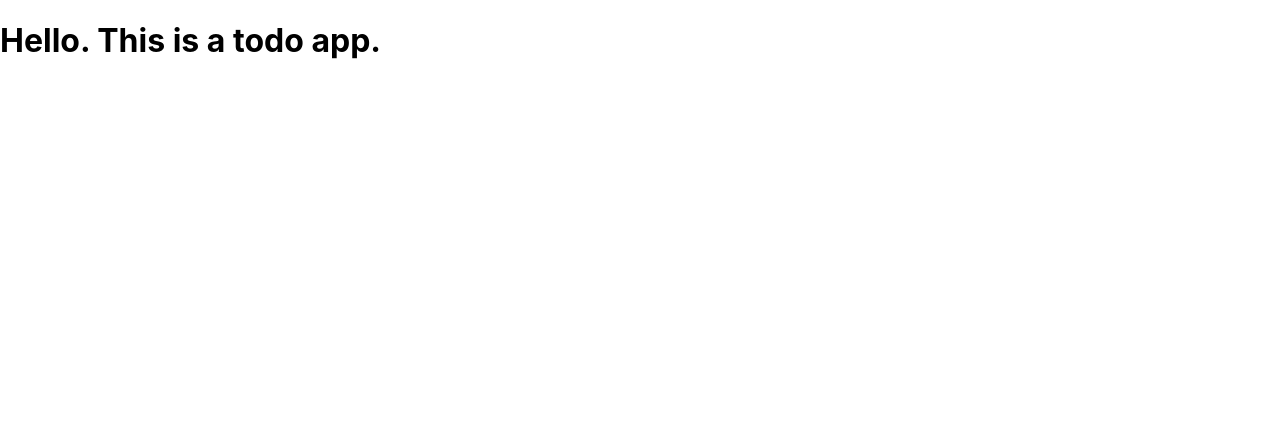
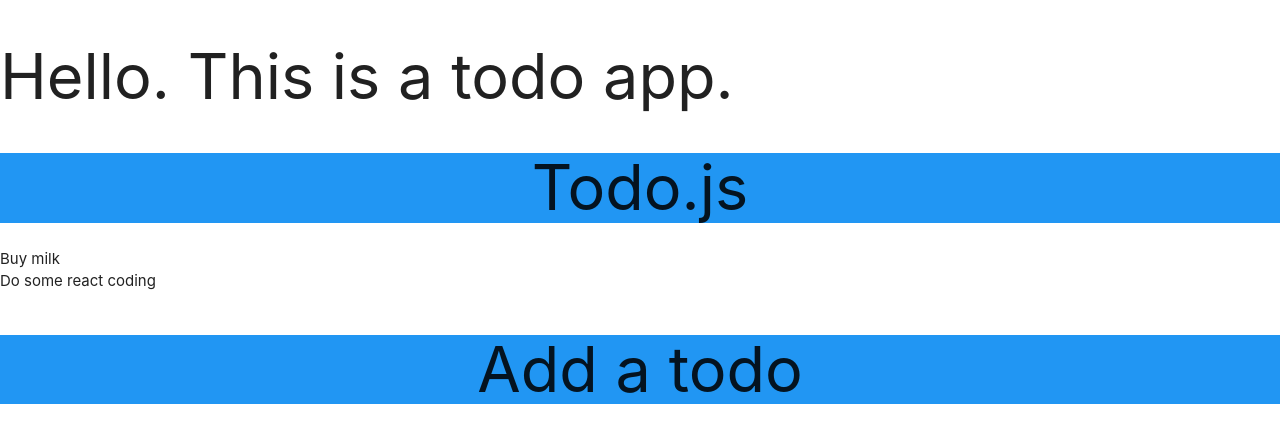
Before and after one commit to ishangogna/todo-reactjs, a React (Create React App) app in the folder todo/: page / in a window 1280 px wide. Shown: the top 442 px of the page. Built offline with nearby package versions, Linux system fonts and the light colour scheme.

Commit message:
addTodo/todo component

```diff
--- a/todo/public/index.html
+++ b/todo/public/index.html
@@ -24,6 +24,9 @@
       work correctly both with client-side routing and a non-root public URL.
       Learn how to configure a non-root public URL by running `npm run build`.
     -->
+    <!-- Compiled and minified CSS -->
+    <link rel="stylesheet" href="https://cdnjs.cloudflare.com/ajax/libs/materialize/1.0.0/css/materialize.min.css">
+
     <title>React App</title>
   </head>
   <body>
--- a/todo/src/App.js
+++ b/todo/src/App.js
@@ -1,10 +1,21 @@
 import React, { Component } from 'react';
-
+import Todos from './components/todo';
+import AddTodos from './components/addTodo'
 class App extends Component{
+  state = {
+    todos: [
+      {id:1,content:'Buy milk'},
+      {id:2,content:'Do some react coding'}
+    ]
+  }
   render(){
     return(
-      <div>
+      <div className = "App">
         <h1>Hello. This is a todo app.</h1>
+
+        <Todos todos = {this.state.todos}/>
+
+        <AddTodos />
       </div>
     )
   }
--- /dev/null
+++ b/todo/src/components/addTodo.js
@@ -0,0 +1,16 @@
+import React, { Component } from 'react';
+
+class AddTodo extends Component {
+    state = {
+
+    }
+    render(){
+        return(
+            <div className = "AddTodo">
+                <h1 className = 'center blue'>Add a todo</h1>
+            </div>
+        )
+    }
+}
+
+export default AddTodo;
--- /dev/null
+++ b/todo/src/components/todo.js
@@ -0,0 +1,25 @@
+import React from 'react';
+
+const Todos = ({todos}) => {
+    const todoList = todos.length ? (
+        todos.map(todo => {
+            return (
+                <div className = 'collection-item' key = {todo.id}>
+                    <span>{todo.content}</span>
+                </div>
+            )
+        })
+    ) : (
+        <p className = 'center'>Yay! No todos left!</p>
+    )
+    return(
+        <div>
+            <h1 className = "center blue">Todo.js</h1>
+            <div className = 'collection-item'>
+            {todoList}
+            </div>
+        </div>
+    )
+}
+
+export default Todos;
```
